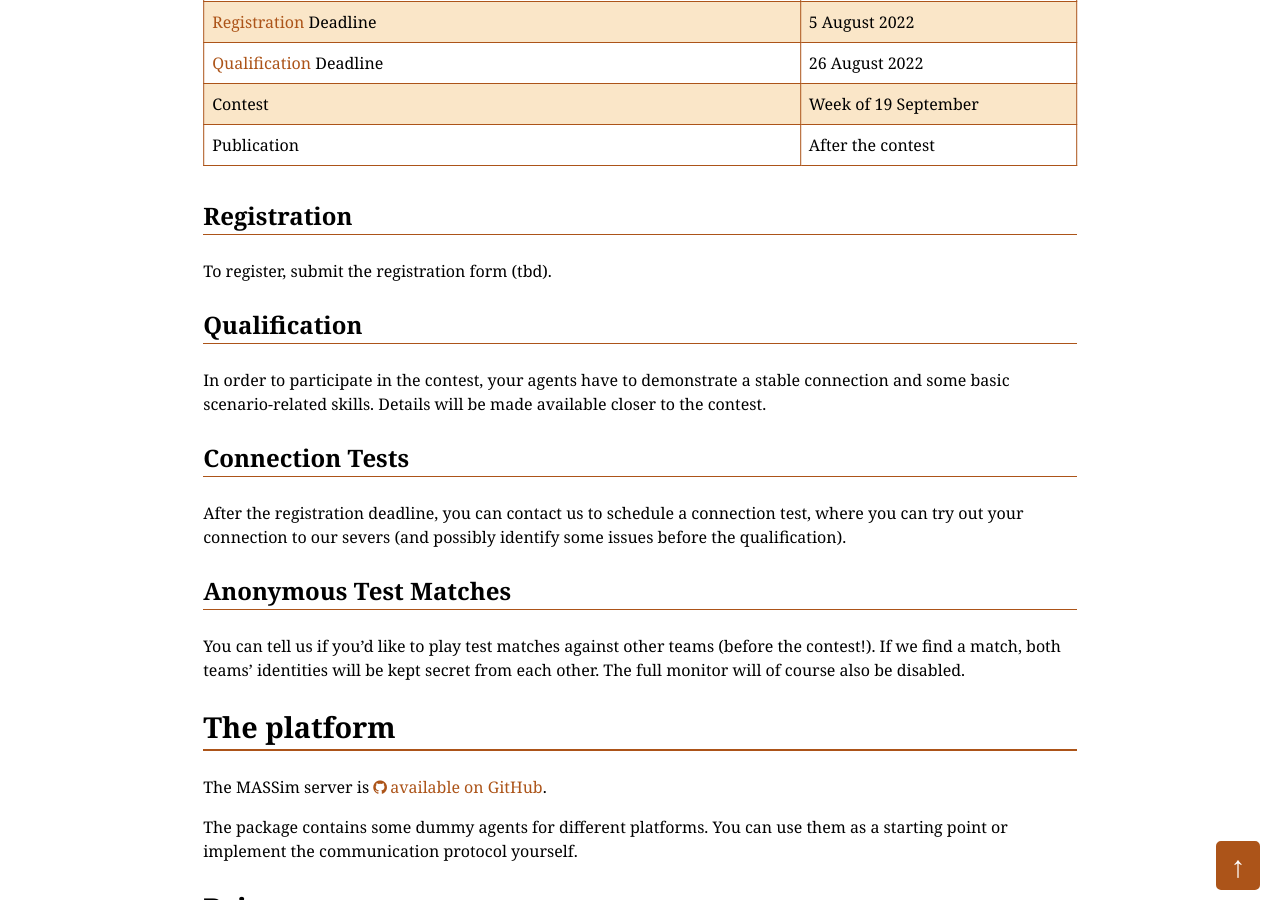
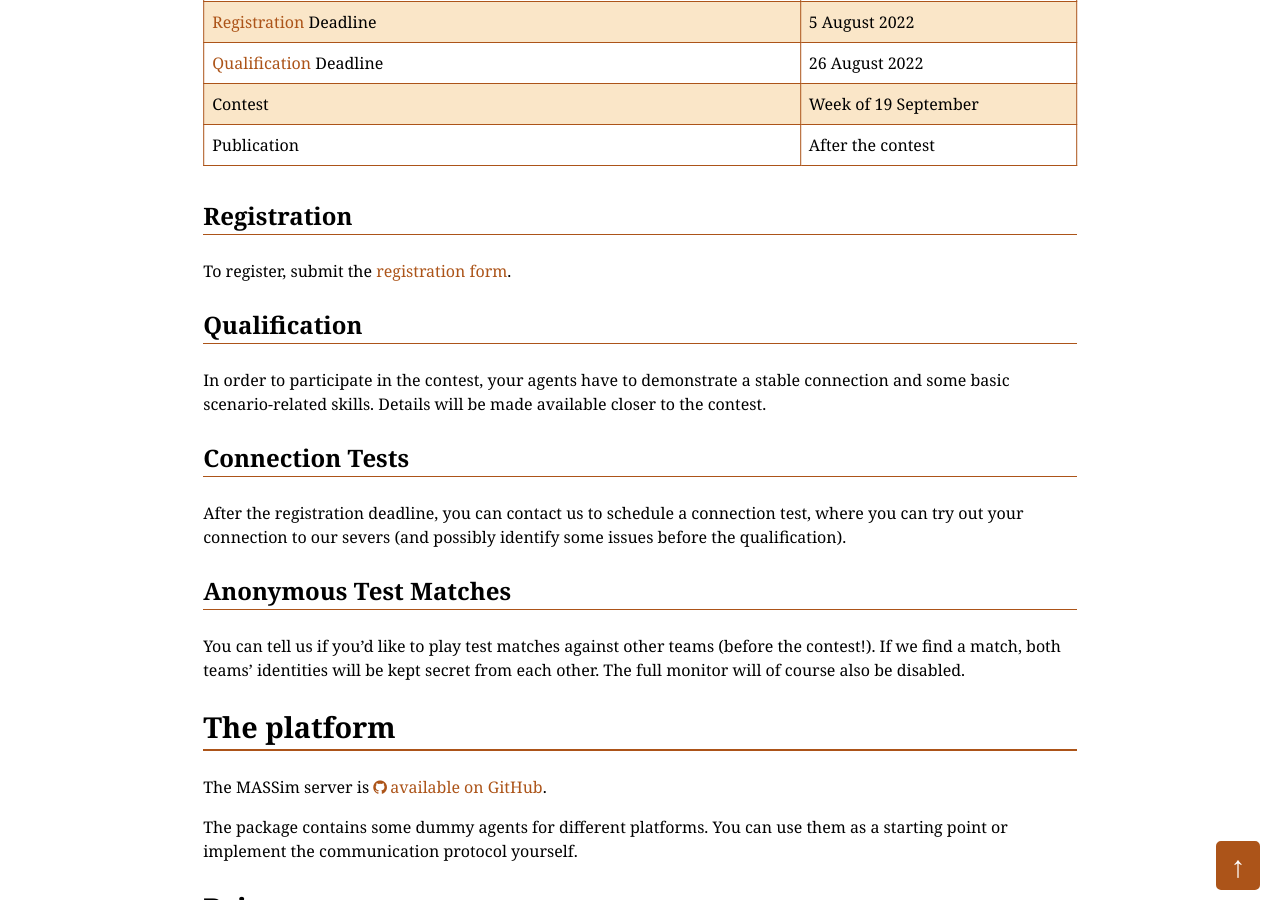
Before and after one commit to agentcontest/agentcontest.github.io, a Jekyll site: the page built from 2022/index.md, in a window 1280 px wide and 900 px high, scrolled down 1240 px. Built offline with Jekyll 4.4.1, drawn with Linux system fonts in a browser that asks for light colours.

Commit message:
add registration form

```diff
--- a/2022/index.md
+++ b/2022/index.md
@@ -35,7 +35,7 @@ Due to popular demand, the dates have been moved into late(r) 2022.
 
 ### Registration
 
-To register, submit the registration form (tbd).
+To register, submit the [registration form](https://forms.gle/nQ6uRAdQShNVv9gk7).
 
 
 ### Qualification
```
